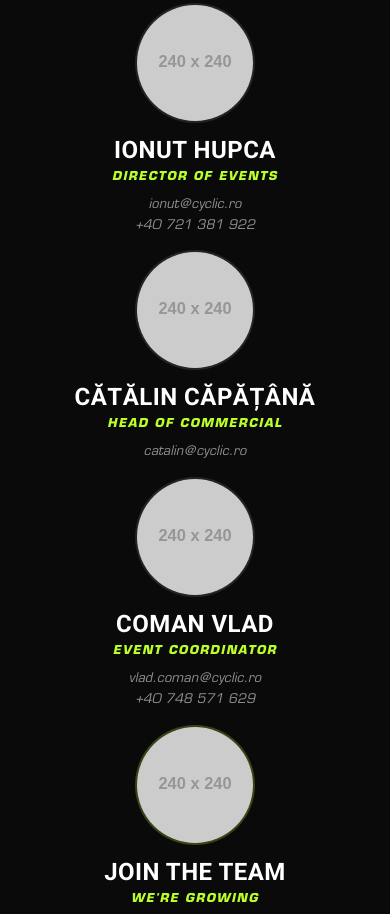
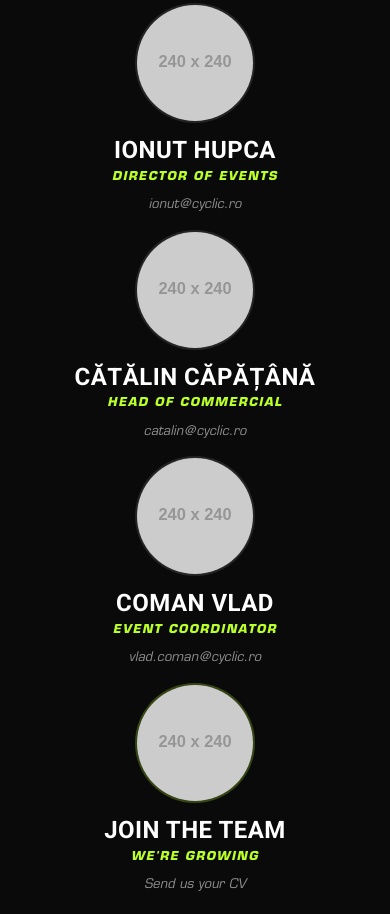
Before and after one commit to spiriticalos/cyclic-site, a website: page about.html in a window 390 px wide. Shown: the part 8948-9862 px from the top of the page. Drawn offline with Linux system fonts and the light colour scheme; placeholder pictures from the web are drawn by us.

Commit message:
Team names link to WhatsApp, fix Vlad phone number

```diff
--- a/about.html
+++ b/about.html
@@ -373,11 +373,10 @@
                    alt="Ionut Hupca Director of Events at Cyclic Agency Romania"
                    width="240" height="240" loading="lazy">
             </div>
-            <h3 class="team-card__name">Ionut Hupca</h3>
+            <h3 class="team-card__name"><a href="https://wa.me/40721381922" target="_blank" rel="noopener" style="color:inherit;text-decoration:none;">Ionut Hupca</a></h3>
             <p class="team-card__role">Director of Events</p>
             <address class="team-card__contact" style="font-style:normal;">
-              <a href="mailto:ionut@cyclic.ro">ionut@cyclic.ro</a><br>
-              <a href="tel:+40721381922">+40 721 381 922</a>
+              <a href="mailto:ionut@cyclic.ro">ionut@cyclic.ro</a>
             </address>
           </div>
 
@@ -387,7 +386,7 @@
                    alt="Catalin Capatana Head of Commercial at Cyclic Agency Romania"
                    width="240" height="240" loading="lazy">
             </div>
-            <h3 class="team-card__name">Cătălin Căpățână</h3>
+            <h3 class="team-card__name"><a href="https://wa.me/40721337694" target="_blank" rel="noopener" style="color:inherit;text-decoration:none;">Cătălin Căpățână</a></h3>
             <p class="team-card__role">Head of Commercial</p>
             <address class="team-card__contact" style="font-style:normal;">
               <a href="mailto:catalin@cyclic.ro">catalin@cyclic.ro</a>
@@ -400,11 +399,10 @@
                    alt="Coman Vlad Event Coordinator at Cyclic Agency Romania"
                    width="240" height="240" loading="lazy">
             </div>
-            <h3 class="team-card__name">Coman Vlad</h3>
+            <h3 class="team-card__name"><a href="https://wa.me/40765483450" target="_blank" rel="noopener" style="color:inherit;text-decoration:none;">Coman Vlad</a></h3>
             <p class="team-card__role">Event Coordinator</p>
             <address class="team-card__contact" style="font-style:normal;">
-              <a href="mailto:vlad.coman@cyclic.ro">vlad.coman@cyclic.ro</a><br>
-              <a href="tel:+40748571629">+40 748 571 629</a>
+              <a href="mailto:vlad.coman@cyclic.ro">vlad.coman@cyclic.ro</a>
             </address>
           </div>
 
```
